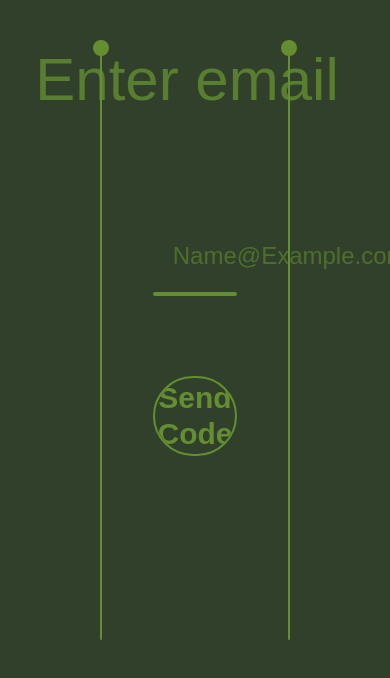
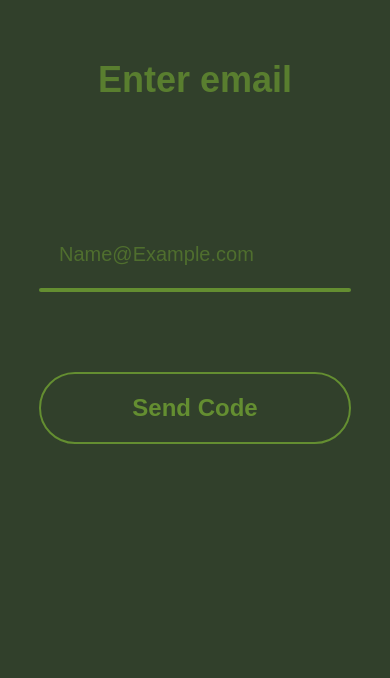
Before and after one commit to Pouyahlvt/Cafe-Reservation, a Next.js app: page /reservation/verify in a window 390 px wide. Shown: the top 678 px of the page. Built offline with nearby package versions, Linux system fonts and the light colour scheme.

Commit message:
make verify page is responsive !

```diff
--- a/src/app/reservation/verify/page.tsx
+++ b/src/app/reservation/verify/page.tsx
@@ -293,14 +293,14 @@ const Reservation = () => {
       <div
         className="success-massage absolute w-full z-50  h-screen bg-forest-moss
       flex items-center justify-center -translate-y-full ">
-        <div className="text-7xl font-extrabold font-museo text-dark-spruce">
+        <div className="text-7xl font-extrabold font-museo text-dark-spruce max-sm:text-4xl text-center">
           <div className="svg-success w-full flex justify-center -mt-20 mb-15  -translate-y-30">
             <Image
               src={"/svg/success-verify.svg"}
               width={200}
               height={100}
               alt="success"
-              className="object-contain select-none"
+              className="object-contain select-none max-sm:scale-70"
             />
           </div>
           <p className="succession-text flex ">{`Verified Succession `}</p>
@@ -314,10 +314,10 @@ const Reservation = () => {
           <div ref={input_div} className="w-0 backdrop-opacity-0 mt-25 mx-auto">
             <p
               className={`example-email absolute -z-10 mt-5 ml-5 text-2xl text-forest-moss opacity-0 translate-x-10
-          select-none ${step === "send" ? "" : "hidden"}`}>
+          select-none ${step === "send" ? "" : "hidden"} max-sm:text-xl`}>
               Name@Example.com
             </p>
-            <div className="code-div absolute w-full h-[40vh]  inset-0 -top-25 flex justify-center items-center gap-5 -z-10">
+            <div className="code-div absolute w-full h-[40vh]  inset-0 -top-25 flex justify-center items-center gap-5 -z-10 max-sm:gap-2 max-sm:-top-45">
               {code.map((digit, i) => (
                 <input
                   type="text"
@@ -333,7 +333,8 @@ const Reservation = () => {
                   key={`code-${i + 1}`}
                   className="code-input w-20 aspect-square border-2 rounded-3xl border-forest-moss outline-0
                 text-4xl text-forest-moss text-center focus:shadow-2xl/40  translate-y-30 opacity-0 cursor-default
-                focus:-translate-y-2.5  shadow-forest-moss transition-all duration-500 ease-out"
+                focus:-translate-y-2.5  shadow-forest-moss transition-all duration-500 ease-out max-sm:w-full max-sm:rounded-xl
+                max-sm:text-2xl "
                 />
               ))}
             </div>
@@ -349,7 +350,8 @@ const Reservation = () => {
                   : handle_not_active()
               }
               type="text"
-              className={`w-full text-2xl text-forest-moss px-5 py-5 rounded-t-2xl mx-auto outline-0 ${step === "send" ? "" : "hidden"}`}
+              className={`w-full text-2xl text-forest-moss px-5 py-5 rounded-t-2xl mx-auto outline-0 ${step === "send" ? "" : "hidden"}
+              max-sm:text-xl`}
             />
             <div
               className={`div-under-input w-full h-1 rounded-full bg-forest-moss ${step === "send" ? "" : "mt-43"}`}></div>
@@ -363,8 +365,8 @@ const Reservation = () => {
                       ? "Send Code"
                       : "Verify"
                 }
-                BclassName="z-30 mt-20 border-2 border text-forest-moss w-full h-20 rounded-full"
-                TclassName="button-text-email text-3xl text-forest-moss font-bold translate-y-10 opacity-0 scale-80"
+                BclassName="z-30 mt-20 border-2 border text-forest-moss w-full h-20 rounded-full max-sm:h-18 "
+                TclassName="button-text-email text-3xl text-forest-moss font-bold translate-y-10 opacity-0 scale-80 max-sm:text-2xl"
                 scaleNum={55}
                 bgClass="bg-sega-green"
               />
--- a/src/components/ui/form/formTemplate.tsx
+++ b/src/components/ui/form/formTemplate.tsx
@@ -63,31 +63,33 @@ const Form_template = ({
 
   return (
     <div className="relative bg-dark-spruce w-full h-screen font-museo overflow-hidden">
-      <div className="flex w-full h-10 px-10 mt-15 items-center justify-center">
-        <div className="width-line   h-1 bg-forest-moss rounded-full flex items-center">
-          <div className="h-4 w-4 bg-forest-moss rounded-full absolute"></div>
+      <div className="flex w-full h-10 px-10 mt-15 items-center justify-center max-md:px-0">
+        <div className="width-line   h-1 bg-forest-moss rounded-full flex items-center max-md:hidden">
+          <div className="h-4 w-4 bg-forest-moss rounded-full absolute max-md:hidden"></div>
         </div>
         <div>
-          <h1 className="header text-6xl text-forest-moss mx-15 text-nowrap opacity-0 -translate-y-10 cursor-default">
+          <h1 className="header text-6xl text-forest-moss mx-15 text-nowrap opacity-0 -translate-y-10 cursor-default max-sm:text-4xl max-sm:font-bold">
             {text}
           </h1>
           {text_two && dependes_two && (
-            <h1 className="header-two text-6xl text-forest-moss mx-15 text-nowrap opacity-0 translate-y-10 cursor-default">
+            <h1 className="header-two text-6xl text-forest-moss mx-15 text-nowrap opacity-0 translate-y-10 cursor-default max-sm:text-4xl max-sm:font-bold">
               {text_two}
             </h1>
           )}
         </div>
-        <div className="width-line   h-1 bg-forest-moss rounded-full flex items-center shrink-0">
-          <div className="h-4 w-4 bg-forest-moss rounded-full ml-auto "></div>
+        <div className="width-line   h-1 bg-forest-moss rounded-full flex items-center shrink-0 max-md:hidden">
+          <div className="h-4 w-4 bg-forest-moss rounded-full ml-auto max-md:hidden"></div>
         </div>
       </div>
-      <div className="w-full h-screen absolute  top-0 pt-10 px-25 flex">
-        <div className="height-line flex w-1 h-1 bg-forest-moss rounded-full justify-center">
-          <div className="h-4 w-4 bg-forest-moss rounded-full absolute"></div>
+      <div className="w-full h-screen absolute  top-0 pt-10 px-25 flex max-md:px-0">
+        <div className="height-line flex w-1 h-1 bg-forest-moss rounded-full justify-center max-md:hidden">
+          <div className="h-4 w-4 bg-forest-moss rounded-full absolute max-md:hidden"></div>
         </div>
-        <div className="flex w-full shrink h-full mx-10 mt-20">{children}</div>
-        <div className="height-line flex w-1 h-1 bg-forest-moss rounded-full justify-center">
-          <div className="h-4 w-4 bg-forest-moss rounded-full absolute"></div>
+        <div className="flex w-full shrink h-full mx-10 mt-20 max-md:mx-0">
+          {children}
+        </div>
+        <div className="height-line flex w-1 h-1 bg-forest-moss rounded-full justify-center max-md:hidden">
+          <div className="h-4 w-4 bg-forest-moss rounded-full absolute max-md:hidden"></div>
         </div>
       </div>
     </div>
```
